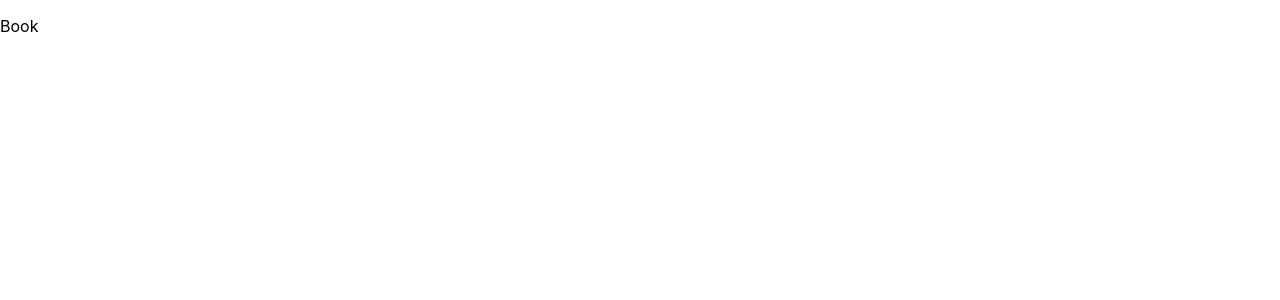
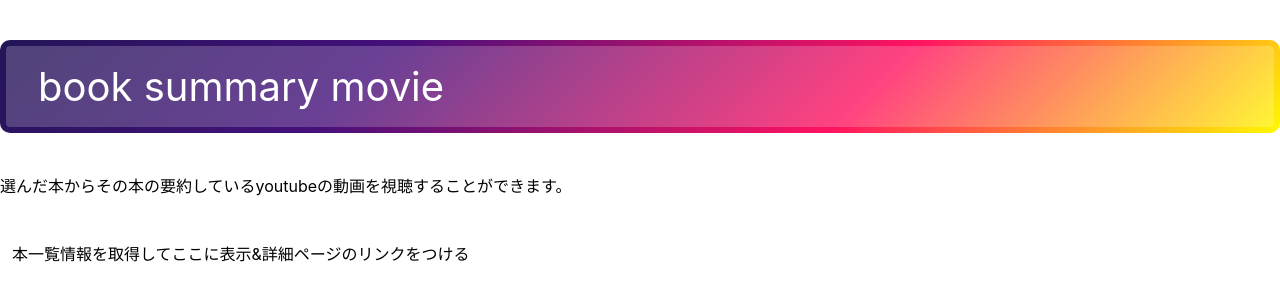
Before and after one commit to godiver/webclient, a React (Create React App) app: page / in a window 1280 px wide. Shown: the top 300 px of the page. Built offline with nearby package versions, Linux system fonts and the light colour scheme.

Commit message:
トップページのJSXとcssを作成

```diff
--- /dev/null
+++ b/src/App.css
@@ -0,0 +1,22 @@
+.title {
+  position: relative;
+  padding: 6px;
+  font-size: 40px;
+  color: #fff;
+  border-radius: 10px;
+  background-image: -webkit-linear-gradient(315deg, #231557 0%, #44107a 29%, #ff1361 67%, #fff800 100%);
+  background-image: linear-gradient(-225deg, #231557 0%, #44107a 29%, #ff1361 67%, #fff800 100%);
+}
+
+span {
+  display: block;
+  padding: 1rem 2rem;
+  border-radius: 4px;
+  background: rgba(255, 255, 255, .2);
+}
+
+.bookshelf {
+  display: -webkit-flex;
+  box-sizing: border-box;
+  padding: 12px;
+}
--- a/src/App.js
+++ b/src/App.js
@@ -1,8 +1,23 @@
 import React, { Component } from 'react';
+import './App.css';
 
 class App extends Component {
   render() {
-    return <div><p>Book</p></div>
+    return (
+      <div>
+        <p className="title"><span>book summary movie</span></p>
+        <div>
+          <p>
+            選んだ本からその本の要約しているyoutubeの動画を視聴することができます。
+          </p>
+        </div>
+        <div className="bookshelf">
+          <p>
+            本一覧情報を取得してここに表示&詳細ページのリンクをつける
+          </p>
+        </div>
+      </div>
+    )
   }
 }
 
```
